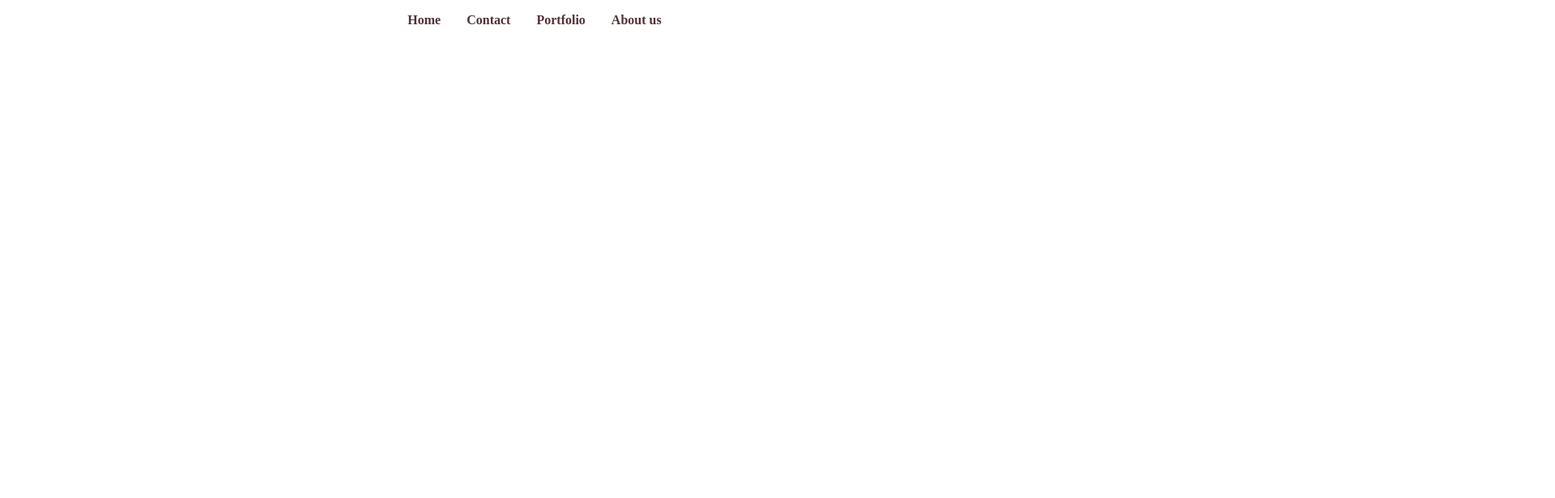
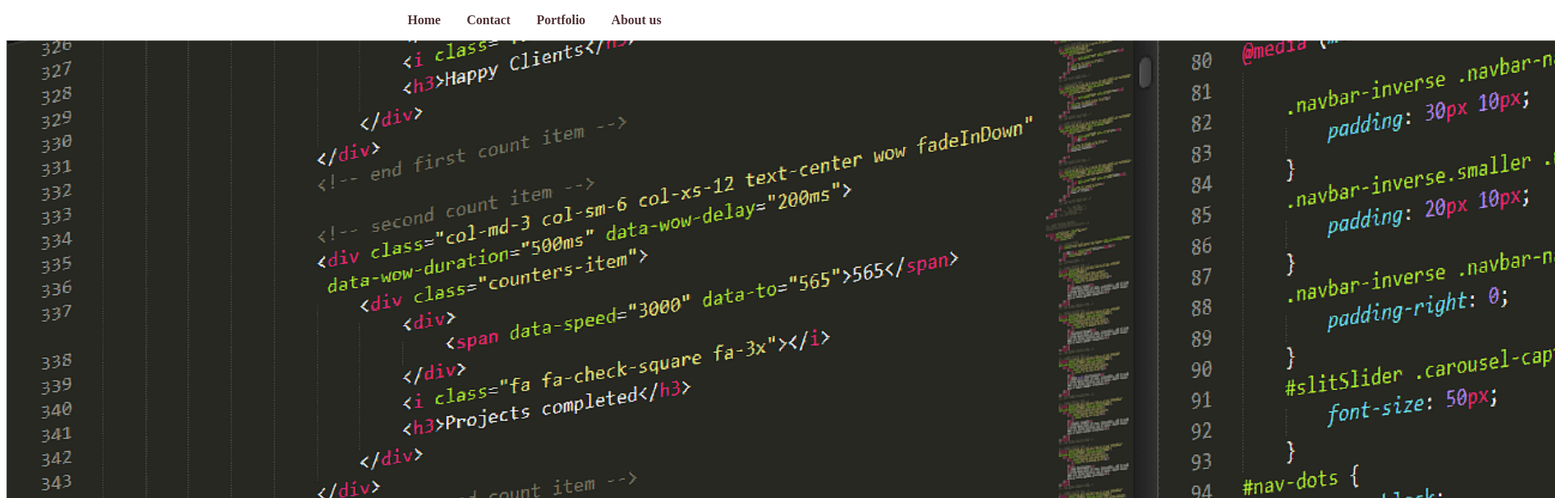
Before and after one commit to Batmanwilly2022/E_learning, a plain HTML site: page index.html in a window 1280 px wide. Shown: the top 616 px of the page at 81% size, 1920 px wide, since content can reach past the window. Drawn offline with Linux system fonts and the light colour scheme.

Commit message:
carousel added

```diff
--- a/index.html
+++ b/index.html
@@ -19,6 +19,9 @@
         </na>
     </header>
 
-    <section class="one"></section>
+    <section class="one">
+        <img src="./background.png" alt="carousel">
+    </section>
+
 </body>
 </html>
--- a/style.css
+++ b/style.css
@@ -17,3 +17,7 @@
 .menu a:hover{
     text-decoration: underline;
 }
+
+img{
+    position: absolute;
+}
```
Also changed, not shown: background.png (added).
